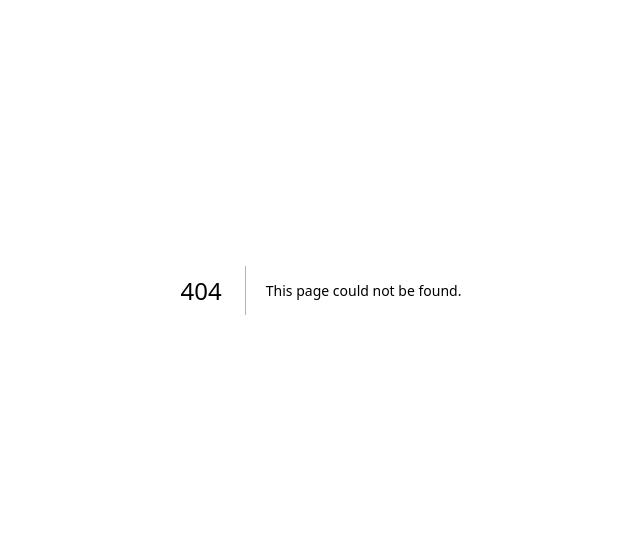
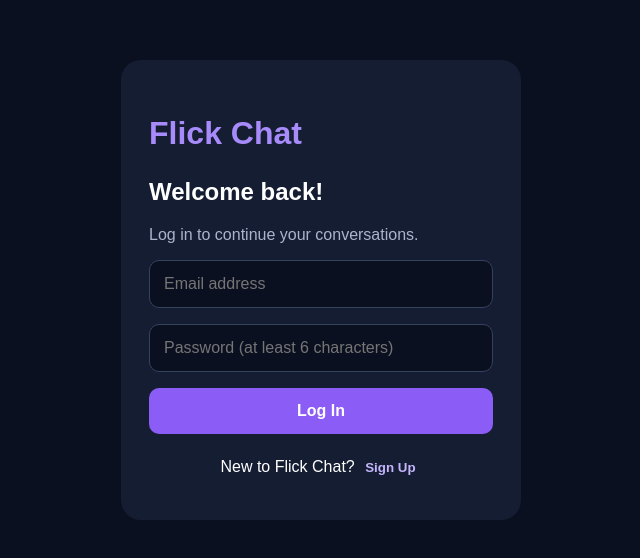
Before and after one commit to frenzyemily/flick-chat, a Next.js app: page /auth in a window 1280 px wide. Before the commit this address had no page. Shown: the part 110-668 px from the top of the page, without its empty margins (319-959 px from the left). Built offline with nearby package versions, Linux system fonts and the light colour scheme.

Commit message:
Create page.tsx

```diff
--- /dev/null
+++ b/app/auth/page.tsx
@@ -0,0 +1,198 @@
+"use client";
+
+import { useState } from "react";
+import { createClient } from "../../lib/supabase/client";
+
+export default function AuthPage() {
+  const [isLogin, setIsLogin] = useState(true);
+  const [email, setEmail] = useState("");
+  const [password, setPassword] = useState("");
+  const [username, setUsername] = useState("");
+  const [message, setMessage] = useState("");
+  const [loading, setLoading] = useState(false);
+
+  async function handleSubmit(e: React.FormEvent<HTMLFormElement>) {
+    e.preventDefault();
+    setLoading(true);
+    setMessage("");
+
+    try {
+      const supabase = createClient();
+
+      if (isLogin) {
+        const { error } = await supabase.auth.signInWithPassword({
+          email,
+          password,
+        });
+
+        if (error) throw error;
+
+        window.location.href = "/chat";
+      } else {
+        const { data, error } = await supabase.auth.signUp({
+          email,
+          password,
+          options: {
+            data: { username },
+          },
+        });
+
+        if (error) throw error;
+
+        if (data.session) {
+          window.location.href = "/chat";
+        } else {
+          setMessage(
+            "Account created! Check your email to confirm your account."
+          );
+        }
+      }
+    } catch (error) {
+      setMessage(
+        error instanceof Error
+          ? error.message
+          : "Something went wrong. Please try again."
+      );
+    } finally {
+      setLoading(false);
+    }
+  }
+
+  return (
+    <main
+      style={{
+        minHeight: "100vh",
+        display: "flex",
+        alignItems: "center",
+        justifyContent: "center",
+        background: "#0b1020",
+        color: "white",
+        fontFamily: "Arial, sans-serif",
+        padding: "20px",
+        boxSizing: "border-box",
+      }}
+    >
+      <section
+        style={{
+          width: "100%",
+          maxWidth: "400px",
+          background: "#151d32",
+          padding: "28px",
+          borderRadius: "20px",
+          boxSizing: "border-box",
+        }}
+      >
+        <h1 style={{ color: "#a78bfa", fontSize: "32px" }}>
+          Flick Chat
+        </h1>
+
+        <h2>{isLogin ? "Welcome back!" : "Create your account"}</h2>
+
+        <p style={{ color: "#aab4cc" }}>
+          {isLogin
+            ? "Log in to continue your conversations."
+            : "Join Flick Chat and connect with people."}
+        </p>
+
+        <form
+          onSubmit={handleSubmit}
+          style={{ display: "grid", gap: "16px" }}
+        >
+          {!isLogin && (
+            <input
+              type="text"
+              placeholder="Username"
+              value={username}
+              onChange={(e) => setUsername(e.target.value)}
+              required
+              minLength={3}
+              maxLength={30}
+              style={inputStyle}
+            />
+          )}
+
+          <input
+            type="email"
+            placeholder="Email address"
+            value={email}
+            onChange={(e) => setEmail(e.target.value)}
+            required
+            style={inputStyle}
+          />
+
+          <input
+            type="password"
+            placeholder="Password (at least 6 characters)"
+            value={password}
+            onChange={(e) => setPassword(e.target.value)}
+            required
+            minLength={6}
+            style={inputStyle}
+          />
+
+          <button
+            type="submit"
+            disabled={loading}
+            style={{
+              padding: "14px",
+              border: "none",
+              borderRadius: "10px",
+              background: "#8b5cf6",
+              color: "white",
+              fontSize: "16px",
+              fontWeight: "bold",
+              cursor: loading ? "wait" : "pointer",
+            }}
+          >
+            {loading
+              ? "Please wait..."
+              : isLogin
+                ? "Log In"
+                : "Create Account"}
+          </button>
+        </form>
+
+        {message && (
+          <p
+            role="status"
+            style={{ color: "#c4b5fd", overflowWrap: "anywhere" }}
+          >
+            {message}
+          </p>
+        )}
+
+        <p style={{ textAlign: "center", marginTop: "24px" }}>
+          {isLogin ? "New to Flick Chat?" : "Already have an account?"}
+          {" "}
+          <button
+            type="button"
+            onClick={() => {
+              setIsLogin(!isLogin);
+              setMessage("");
+            }}
+            style={{
+              background: "none",
+              border: "none",
+              color: "#c4b5fd",
+              cursor: "pointer",
+              fontWeight: "bold",
+            }}
+          >
+            {isLogin ? "Sign Up" : "Log In"}
+          </button>
+        </p>
+      </section>
+    </main>
+  );
+}
+
+const inputStyle: React.CSSProperties = {
+  width: "100%",
+  boxSizing: "border-box",
+  padding: "14px",
+  borderRadius: "10px",
+  border: "1px solid #35415d",
+  background: "#0b1020",
+  color: "white",
+  fontSize: "16px",
+};
```
